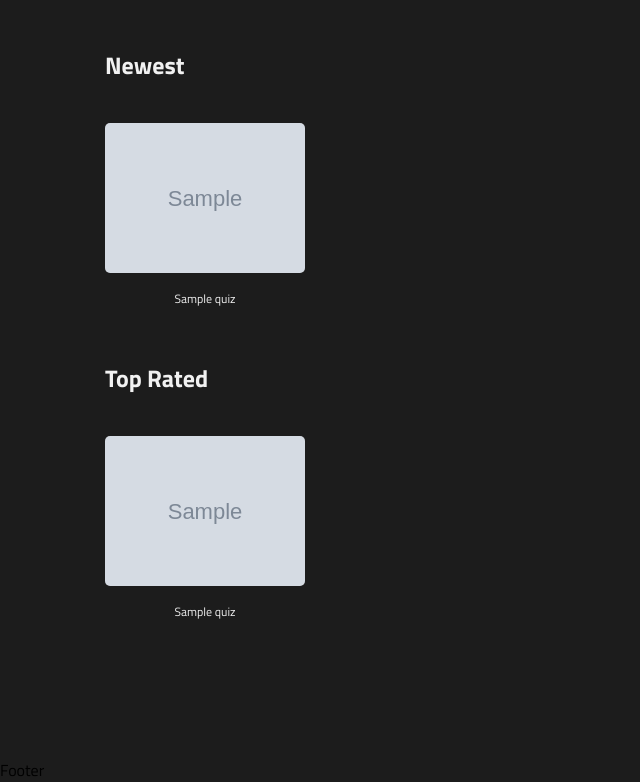
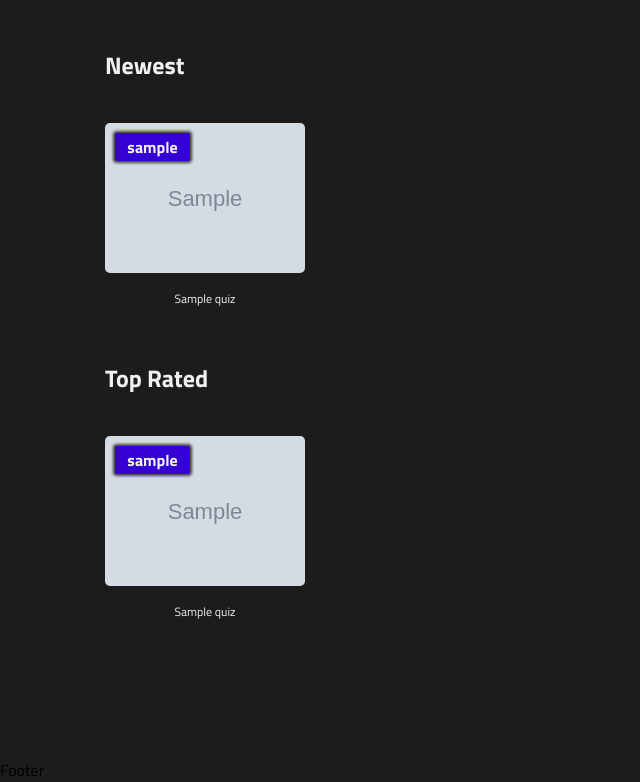
Before and after one commit to Spimy/Spuiz-old, a Django app: page / in a window 1280 px wide. Shown: the part 78-860 px from the top of the page, without its empty margins (0-640 px from the left). Run offline with Django 3.2, Linux system fonts and the light colour scheme; tables that the repository leaves empty hold one stand-in row (values such as "Sample post"); grey boxes marked "Sample" are stand-in pictures; some libraries are stand-ins or nearby versions.

Commit message:
feat: add author link

```diff
--- a/Main/static/assets/css/homepage.css
+++ b/Main/static/assets/css/homepage.css
@@ -21,6 +21,7 @@
 #newest .quizzes .quiz {
     color: #f1f1f1;
     min-height: 150px;
+    position: relative;
     text-align: center;
     text-decoration: none;
     transition: 0.3s ease-in-out;
@@ -32,16 +33,43 @@
     -webkit-filter: brightness(1.2);
 }
 
-#newest .quizzes .quiz img {
+#newest .quizzes .quiz .quiz-author {
+    background-color: var(--purple-light);
+    border-radius: 2px;
+    box-shadow: 0 0 3px 2px rgba(var(--grey-dark-rgb), 0.8);
+    color: #f1f1f1;
+    font-weight: 700;
+    left: 10px;
+    overflow: hidden;
+    padding: 2px 5px;
+    position: absolute;
+    text-decoration: none;
+    text-overflow: ellipsis;
+    transition: 0.3s ease-in-out;
+    top: 10px;
+    width: 75px;
+}
+
+#newest .quizzes .quiz .quiz-author:hover {
+    filter: brightness(1.2);
+    -webkit-filter: brightness(1.2);
+}
+
+#newest .quizzes .quiz a {
+    color: #f1f1f1;
+    text-decoration: none;
+}
+
+#newest .quizzes .quiz a img {
     background: #3a3535;
     border-radius: 5px;
     height: 150px;
     object-fit: cover;
     object-position: center;
-    width: inherit;
+    width: 100%;
 }
 
-#newest .quizzes .quiz p {
+#newest .quizzes .quiz a p {
     display: -webkit-box;
     font-size: 12px;
     margin-top: 10px;
@@ -71,6 +99,7 @@
 #top_rated .quizzes .quiz {
     color: #f1f1f1;
     min-height: 150px;
+    position: relative;
     text-align: center;
     text-decoration: none;
     transition: 0.3s ease-in-out;
@@ -82,16 +111,43 @@
     -webkit-filter: brightness(1.2);
 }
 
-#top_rated .quizzes .quiz img {
+#top_rated .quizzes .quiz .quiz-author {
+    background-color: var(--purple-light);
+    border-radius: 2px;
+    box-shadow: 0 0 3px 2px rgba(var(--grey-dark-rgb), 0.8);
+    color: #f1f1f1;
+    font-weight: 700;
+    left: 10px;
+    overflow: hidden;
+    padding: 2px 5px;
+    position: absolute;
+    text-decoration: none;
+    text-overflow: ellipsis;
+    transition: 0.3s ease-in-out;
+    top: 10px;
+    width: 75px;
+}
+
+#top_rated .quizzes .quiz .quiz-author:hover {
+    filter: brightness(1.2);
+    -webkit-filter: brightness(1.2);
+}
+
+#top_rated .quizzes .quiz a {
+    color: #f1f1f1;
+    text-decoration: none;
+}
+
+#top_rated .quizzes .quiz a img {
     background: #3a3535;
     border-radius: 5px;
     height: 150px;
     object-fit: cover;
     object-position: center;
-    width: inherit;
+    width: 100%;
 }
 
-#top_rated .quizzes .quiz p {
+#top_rated .quizzes .quiz a p {
     display: -webkit-box;
     font-size: 12px;
     margin-top: 10px;
--- a/Main/templates/homepage.html
+++ b/Main/templates/homepage.html
@@ -12,10 +12,13 @@
             <h2>Newest</h2>
             <div class="quizzes">
                 {% for quiz in newest_quizzes %}
-                    <a class="quiz" href="/{{ quiz.author.user_profile.slug }}/{{quiz.slug}}">
+                    <div class="quiz">
+                        <a href="/{{ quiz.author.user_profile.slug }}/{{quiz.slug}}">
                             <img class="quiz-thumbnail" src="{{ MEAIA_URL }}{{ quiz.thumbnail.url }}" alt="{{ quiz.title }}">
                             <p>{{ quiz.title }}</p>
                         </a>
+                        <a class="quiz-author" href="/{{ quiz.author.user_profile.slug }}/">{{ quiz.author.username }}</a>
+                    </div>
                 {% endfor %}
             </div>
         </section>
@@ -24,10 +27,13 @@
             <h2>Top Rated</h2>
             <div class="quizzes">
                 {% for quiz in top_quizzes %}
-                    <a class="quiz" href="/{{ quiz.author.user_profile.slug }}/{{quiz.slug}}">
+                    <div class="quiz">
+                        <a href="/{{ quiz.author.user_profile.slug }}/{{quiz.slug}}">
                             <img class="quiz-thumbnail" src="{{ MEAIA_URL }}{{ quiz.thumbnail.url }}" alt="{{ quiz.title }}">
                             <p>{{ quiz.title }}</p>
                         </a>
+                        <a class="quiz-author" href="/{{ quiz.author.user_profile.slug }}/">{{ quiz.author.username }}</a>
+                    </div>
                 {% endfor %}
             </div>
         </section>
```
Lines whose indentation alone changed are shown as unchanged.
